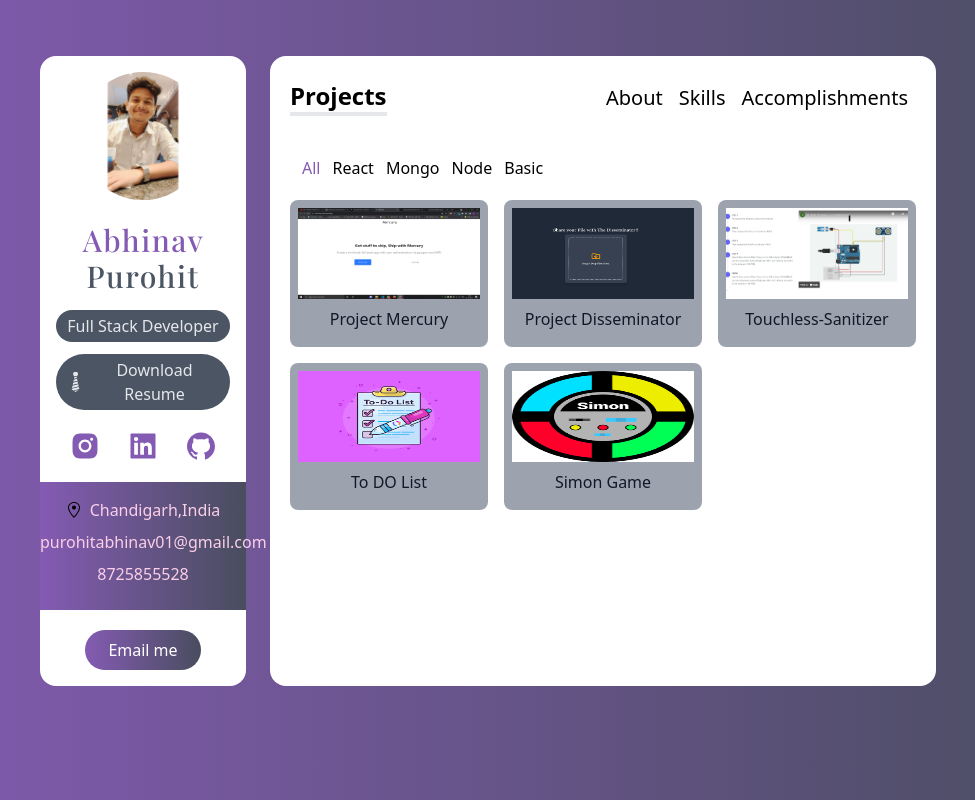
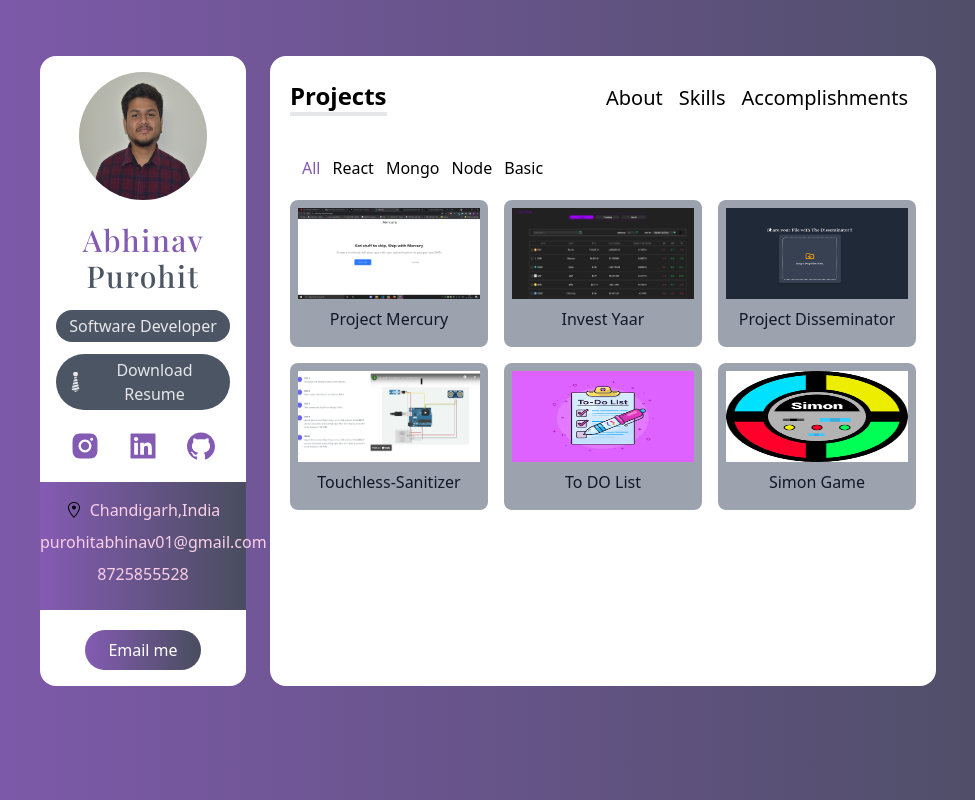
Before and after one commit to abhinavpurohit47/next-portfolio, a Next.js app: page /projects in a window 1280 px wide. Shown: the whole page, without its empty margins (152-1127 px from the left). Built offline with nearby package versions, Linux system fonts and the light colour scheme.

Commit message:
Data Updated

```diff
--- a/components/Sidebar.tsx
+++ b/components/Sidebar.tsx
@@ -13,7 +13,7 @@ const Sidebar = () => {
   return (
     <>
       <Image
-        src="/images/Profile.jpg"
+        src="/images/DP.JPG"
         alt="avatar"
         className="mx-auto border rounded-full "
         height="128px"
@@ -26,13 +26,12 @@ const Sidebar = () => {
         <span className="text-gray-600 dark:text-gray-200">Purohit</span>
       </h3>
       <p className="px-2 py-1 my-3 text-gray-200 bg-gray-600 rounded-full dark:bg-black-500">
-        Full Stack Developer
+        Software Developer
       </p>
       {/* Resume */}
-      <a
-        href="/assets/Resume.pdf"
-        download="Resume.pdf"
-        className="flex items-center justify-center px-2 py-1 my-2 text-gray-200 bg-gray-600 rounded-full cursor-pointer dark:bg-black-500"
+      <a className="flex items-center justify-center px-2 py-1 my-2 text-gray-200 bg-gray-600 rounded-full cursor-pointer dark:bg-black-500"
+      href="assets/Abhinav_Resume.pdf" title="" download
+
       >
         <GiTie className="w-6 h-6" />
         <span>Download Resume</span>
--- a/data.ts
+++ b/data.ts
@@ -129,10 +129,39 @@ image_path:"/images/abhinav-elixir internship certificate.jpg",
 description:"Internship certificate of Elixar",
   type:["internship"]
 },
+{
+id :13,
+name:"SIH",
+image_path:"/images/SIH.png",
+description:"Certificate for first round of Smart India Hackathon",
+type:["hackathons"]
+},
+{
+  id:14,
+  name:"HACKON",
+  image_path:"/images/hackon.png",
+  description:"Certificate for HackOn Hacakthon",
+  type:["hackathons"]
+},
+{
+  id:15,
+  name:"National Engineering Olympiad",
+  image_path:"/images/neo.png",
+  description:"Certificate for NEO-5",
+  type:["certifications"]
+},
+{
+  id:16,
+  name:"Advanced Excel Tutorial",
+  image_path:"/images/excel.png",
+  description:"Certificate for completion of Advanced Excel Tutorial by Elearnmarkets",
+  type:["certifications"]
+}
+
 ];
 export const projects: IProject[] = [
   {
-    id: 2,
+    id: 7,
     name: "Project Mercury",
     image_path: "/images/Mercury.png",
     deployed_url: "https://mercury-auth.vercel.app/",
@@ -144,6 +173,17 @@ export const projects: IProject[] = [
   },
   {
     id: 1,
+    name: "Invest Yaar",
+    image_path: "/images/Investyaar.png",
+    deployed_url: "https://invest-yaar.vercel.app/",
+    github_url: "https://github.com/abhinavpurohit47/invest_yaar",
+    category: ["react","Tailwind"],
+    description:
+      "A crypto tracker with variety of features",
+    key_techs: ["React", "API", "TailwindCSS"],
+  },
+  {
+    id: 2,
     name: "Project Disseminator",
     image_path: "/images/Disseminator.png",
     deployed_url: "https://disseminator-frontend.vercel.app/",
--- a/pages/index.tsx
+++ b/pages/index.tsx
@@ -24,10 +24,7 @@ const About: NextPage = () => {
       className="flex flex-col flex-grow px-6 pt-1 bg-gray-500 dark:bg-gray-500"
     >
       <h6 className="p-3 my-3 text-base font-medium text-gray-300 border-4 dark:bg-gray-700 rounded-2xl border-gray-50">
-        I&apos;m obsessed with making things and even more obsessed with making
-        things better. I love helping people with branding and marketing
-        stratergy. When I &apos;m not designing, I &apos;m probably watching or playing
-        cricket or messing around on something inspired by Mr.Ratan Tata.
+      Welcome to my portfolio website! I am a software developer with a strong passion for project management. With a deep understanding of both technical and managerial aspects, I strive to deliver exceptional software solutions while ensuring projects are executed smoothly and efficiently.
       </h6>
       <div
         className="flex-grow p-4 mt-5 bg-gray-500 dark:bg-gray-500 "
```
